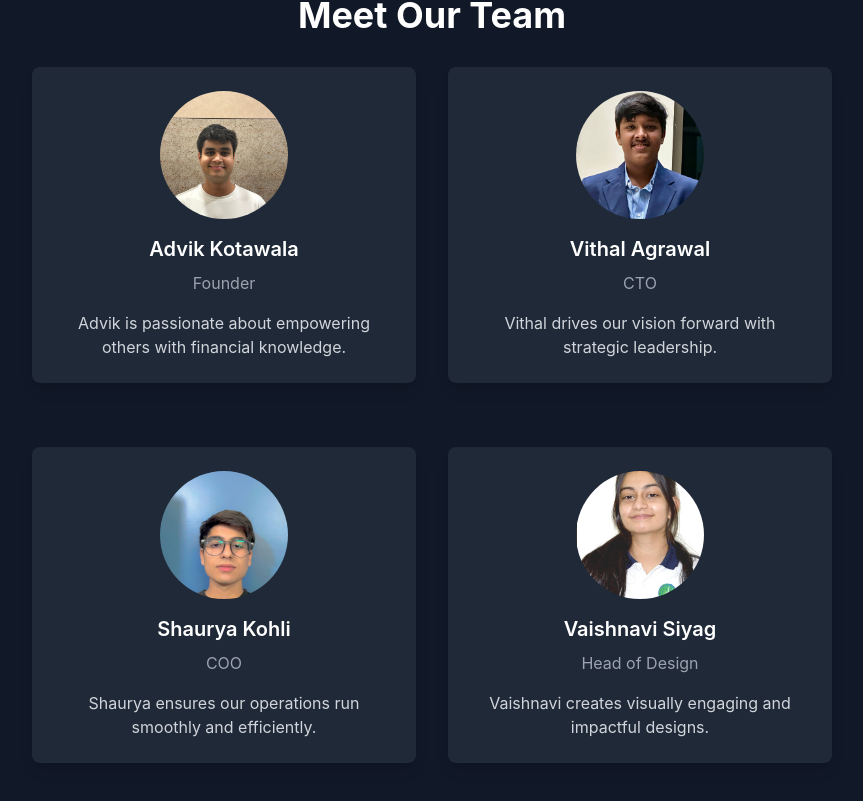
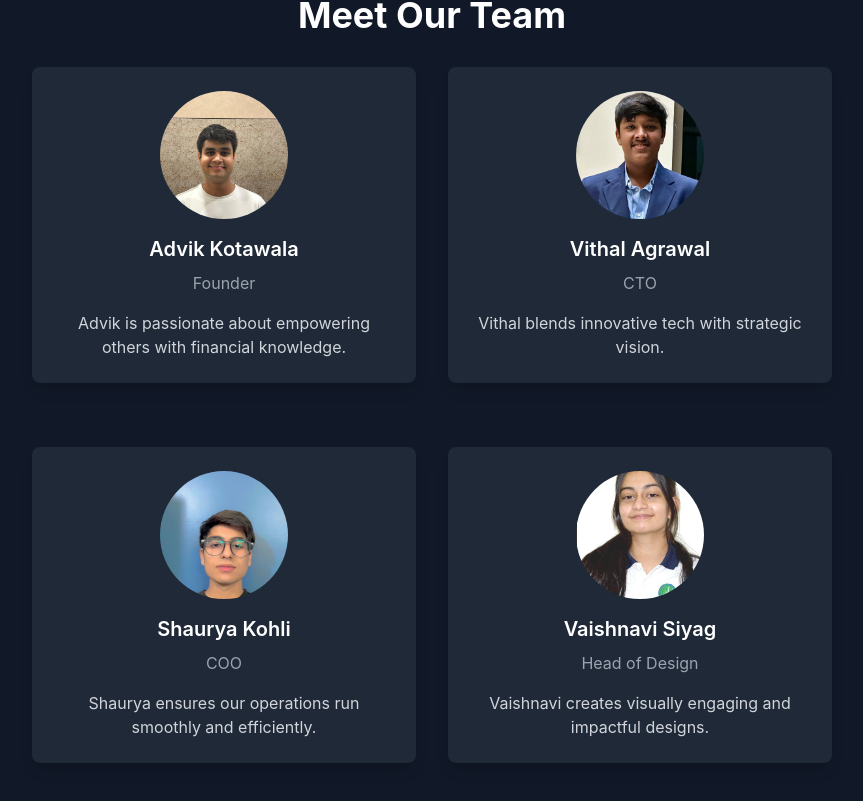
Before and after one commit to vithal34/last, a Next.js app: page /about in a window 1280 px wide. Shown: the part 820-1621 px from the top of the page, without its empty margins (208-1071 px from the left). Built offline with nearby package versions, Linux system fonts and the light colour scheme.

Commit message:
Update about.tsx

```diff
--- a/src/pages/about.tsx
+++ b/src/pages/about.tsx
@@ -83,7 +83,7 @@ const AboutUs = () => {
                 image={teamMember2}
                 name="Vithal Agrawal"
                 position="CTO"
-                bio="Vithal drives our vision forward with strategic leadership."
+                bio="Vithal blends innovative tech with strategic vision."
               />
             </div>
             <div className="flex gap-8 justify-center w-full max-w-4xl">
```
